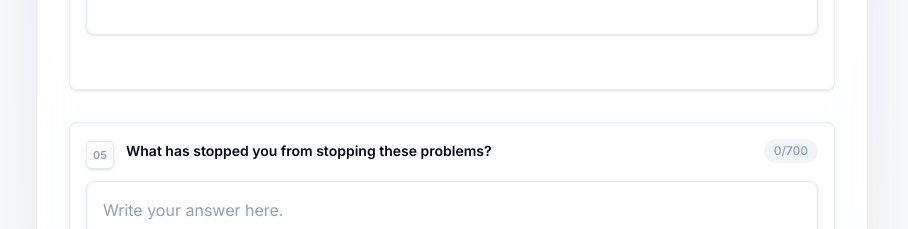
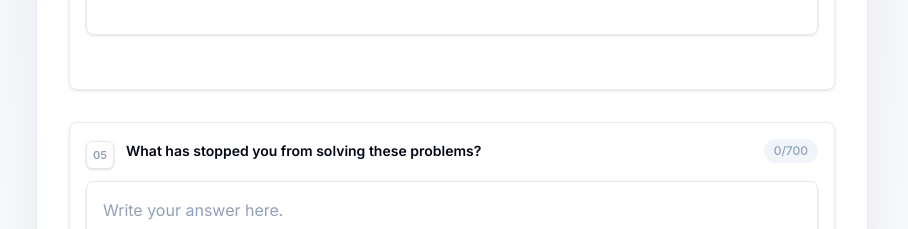
Before and after one commit to jackambrose44/TAO, a Next.js app: page / in a window 1280 px wide. Shown: the part 1400-1629 px from the top of the page, without its empty margins (188-1096 px from the left). Built offline with nearby package versions, Linux system fonts and the light colour scheme; no server answers.

Commit message:
Fix blocker question wording

```diff
--- a/components/intake/client-intake-form.tsx
+++ b/components/intake/client-intake-form.tsx
@@ -69,7 +69,7 @@ const questionFields: QuestionField[] = [
   },
   {
     name: "blocker",
-    label: "What has stopped you from stopping these problems?",
+    label: "What has stopped you from solving these problems?",
     max: 700
   },
   {
--- a/lib/validation.ts
+++ b/lib/validation.ts
@@ -14,7 +14,7 @@ export const clientLeadSchema = z.object({
   callGoals: longAnswer("What are you hoping we cover on the call?"),
   revenueLeak: longAnswer("Where do you think your business is leaking revenue?"),
   timeLeak: longAnswer("Where do you think your business is leaking time?"),
-  blocker: longAnswer("What has stopped you from stopping these problems?"),
+  blocker: longAnswer("What has stopped you from solving these problems?"),
   prospectingMethod: longAnswer("How do you currently prospect clients?"),
   monthlyNewClients: z
     .string()
```
